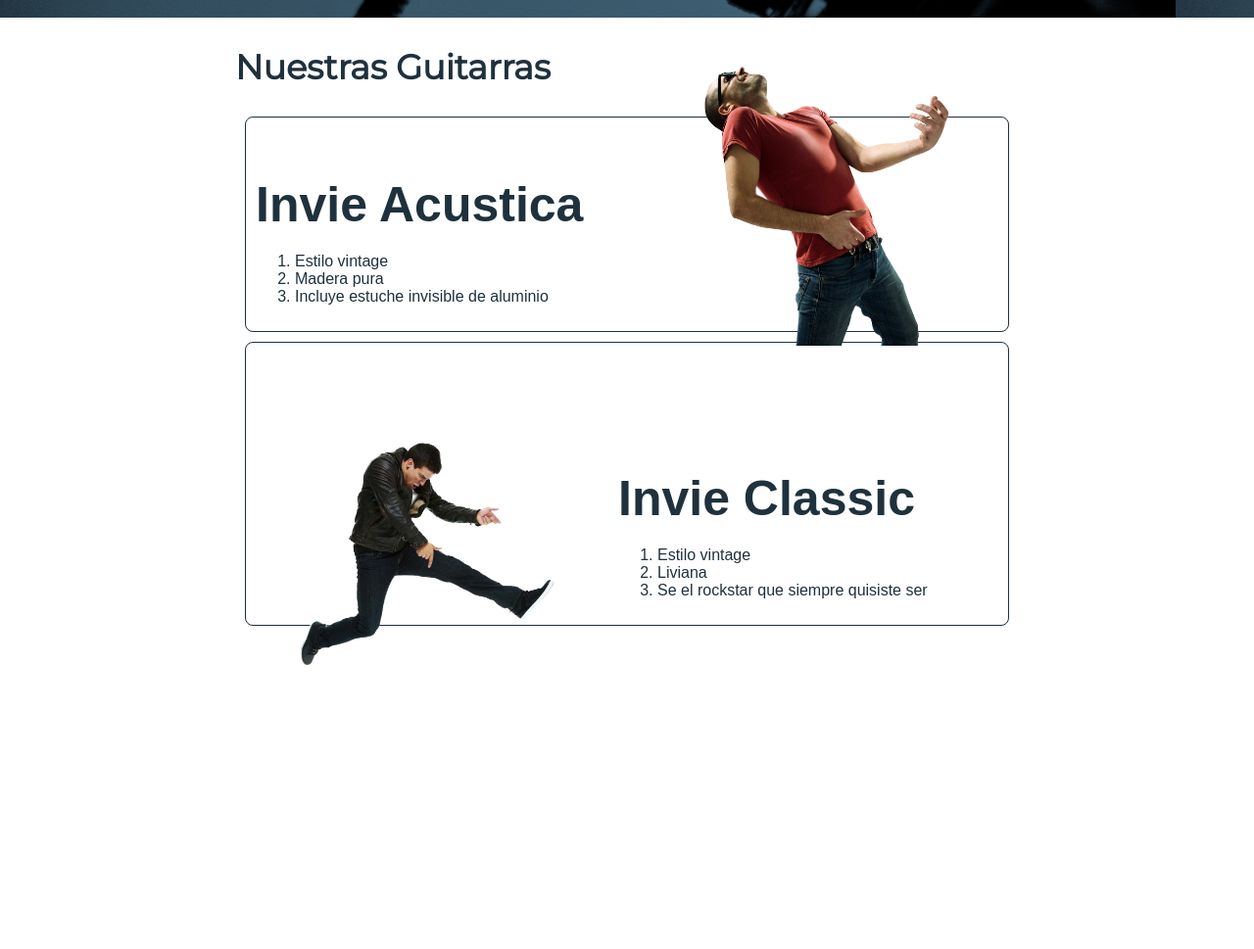
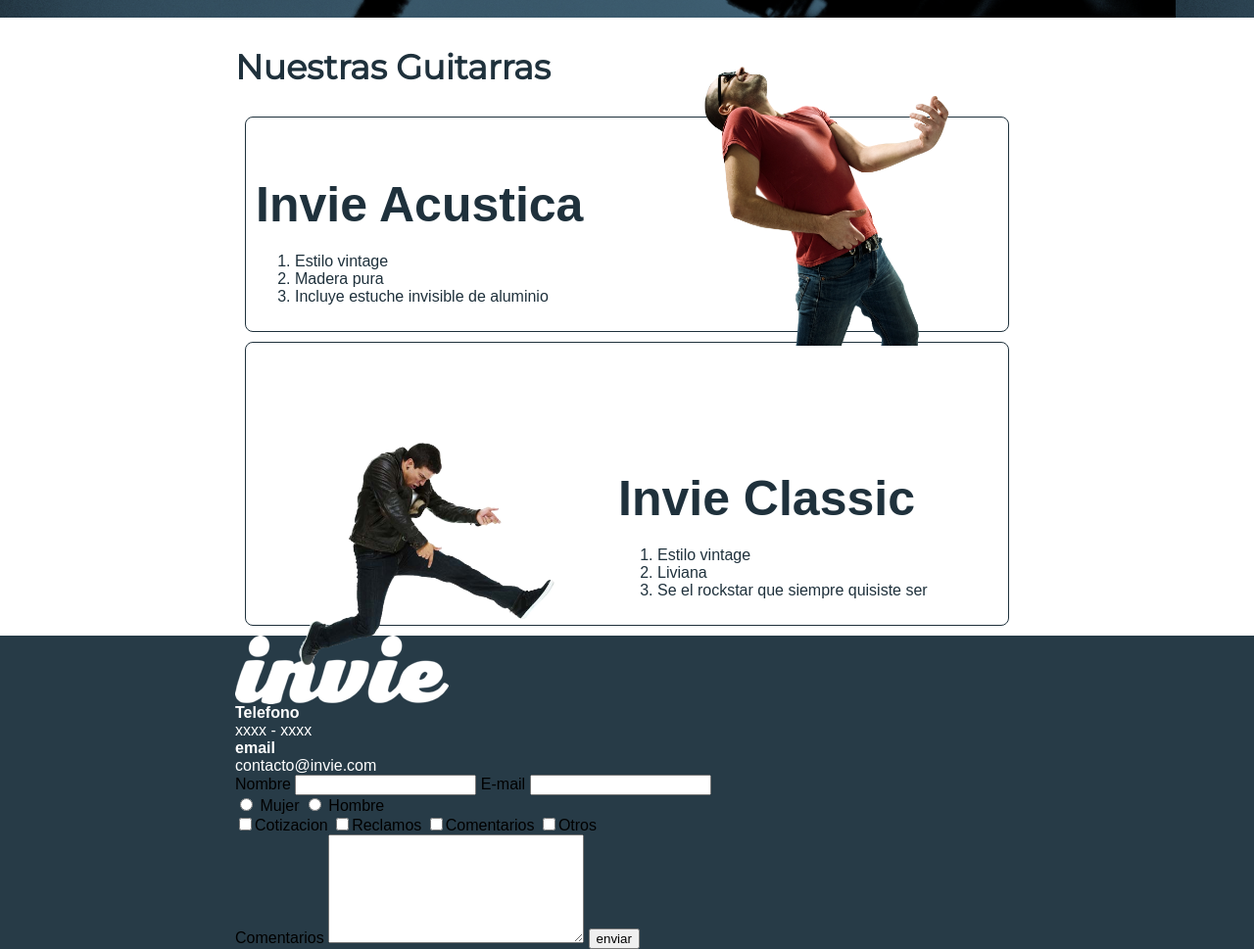
Before and after one commit to Mortem45/Invie, a plain HTML site: page index.html in a window 1280 px wide. Shown: the part 425-1394 px from the top of the page at 98% size. Before the commit the page ends 1116 px from the top, so only its background shows below. Drawn offline with Linux system fonts and the light colour scheme; a web font is replaced by a local one.

Commit message:
Footer y formulario

```diff
--- a/css/invie.css
+++ b/css/invie.css
@@ -99,3 +99,18 @@ button{
 .header{
   position: relative;
 }
+
+.footer{
+  background: #273b47;
+}
+.contacto img{
+  display: block;
+}
+.contacto strong{
+  display: block;
+}
+
+.contacto a{
+  color: white;
+  text-decoration: none;
+}
--- a/index.html
+++ b/index.html
@@ -69,6 +69,48 @@
          </div>
       </article>
    </section>
+   <footer class="footer">
+     <div class="contenedor">
+       <div class="contacto">
+         <img src="images/invie-white.png" alt="logotipo  blanco">
+         <a href="tel: +502xxxxxxx"><strong>Telefono</strong><span>xxxx - xxxx</span></a>
+         <a href="mailto: contacto@invie.com"><strong>email</strong><span>contacto@invie.com</span></a>
+       </div>
+       <form class="formulario" >
+         <label for="nombre">Nombre</label>
+         <input type="text" required id="nombre" name="nombre">
+         <label for="email">E-mail</label>
+         <input type="text" required id="email" name="email">
+         <div class="sexo">
+           <label for="mujer">
+             <input type="radio" id="mujer" name="sexo" value="mujes"> Mujer
+           </label>
+           <label for="hombre">
+             <input type="radio" id="hombre" name="sexo" value="hombre"> Hombre
+           </label>
+         </div>
+         <div class="intereses">
+           <label for="cotizacion">
+             <input type="checkbox" name="intereses" id="cotizacion" value="cotizacion">Cotizacion
+           </label>
+           <label for="reclamos">
+             <input type="checkbox" name="intereses" id="reclamos" value="reclamos">Reclamos
+           </label>
+           <label for="comentarios">
+             <input type="checkbox" name="intereses" id="comentarios" value="comentarios">Comentarios
+           </label>
+           <label for="otros">
+             <input type="checkbox" name="intereses" id="otros" value="otros">Otros
+           </label>
+         </div>
+         <div class="">
+           <label for="comentarios">Comentarios</label>
+           <textarea name="comentarios" rows="7" cols="30" id="comentarios"></textarea>
+           <input type="submit" name="" value="enviar">
+         </div>
+       </form>
+     </div>
+   </footer>
 </body>
 
 </html>
```
